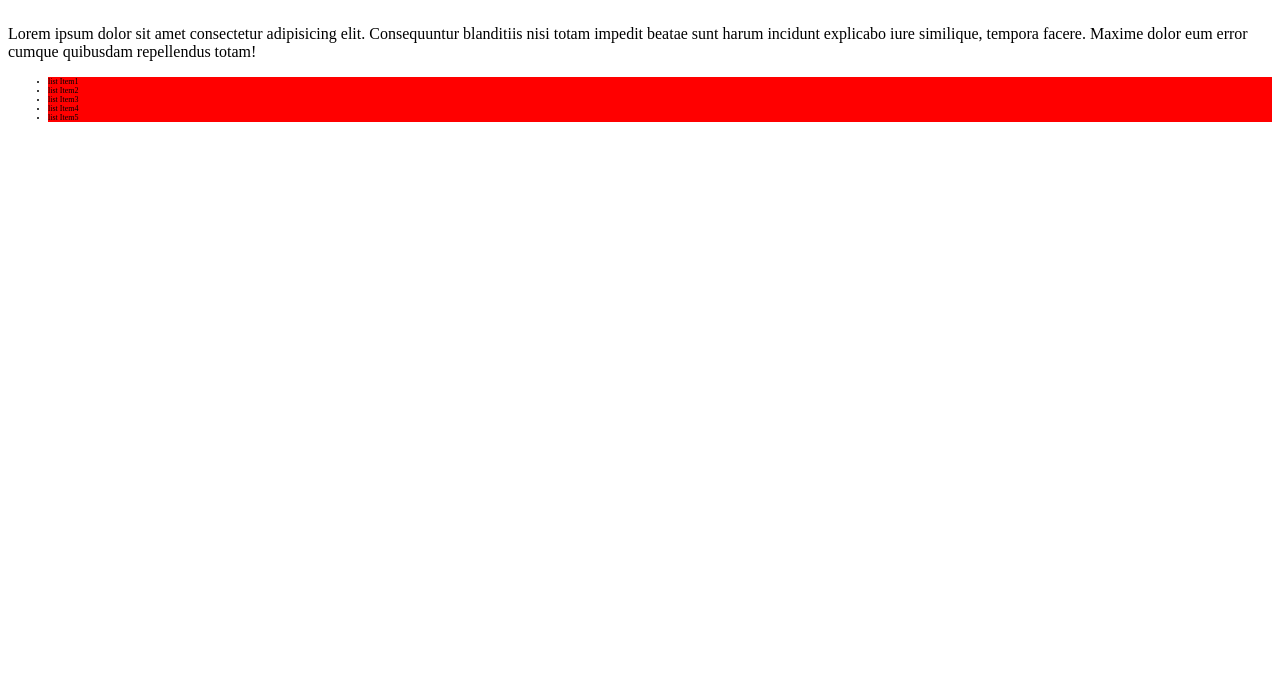
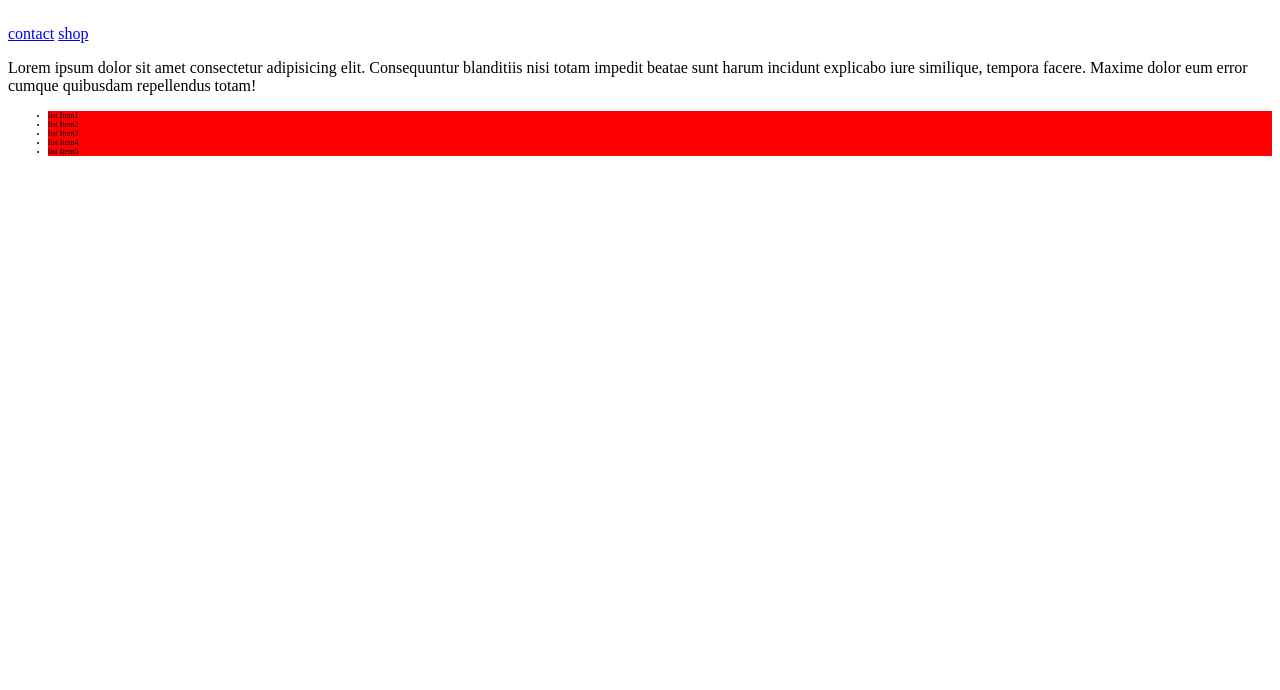
Before and after one commit to Amir-Cheraghii/Project, a plain HTML site: page index.html in a window 1280 px wide. Shown: the part 110-800 px from the top of the page. Drawn offline with Linux system fonts and the light colour scheme; files that its build step writes are made by us from their sources.

Commit message:
Add navbar to index.html

```diff
--- a/index.html
+++ b/index.html
@@ -8,6 +8,12 @@
     </head>
     <body>
         <h2>Hello fucking World</h2>
+        <header>
+            <nav>
+                <a href="contact.html">contact</a>
+                <a href="shop.html">shop</a>
+            </nav>
+        </header>
         <p>Lorem ipsum dolor sit amet consectetur adipisicing elit. Consequuntur blanditiis nisi totam impedit beatae sunt harum incidunt explicabo iure similique, tempora facere. Maxime dolor eum error cumque quibusdam repellendus totam!</p>
 
         <ul>
```
